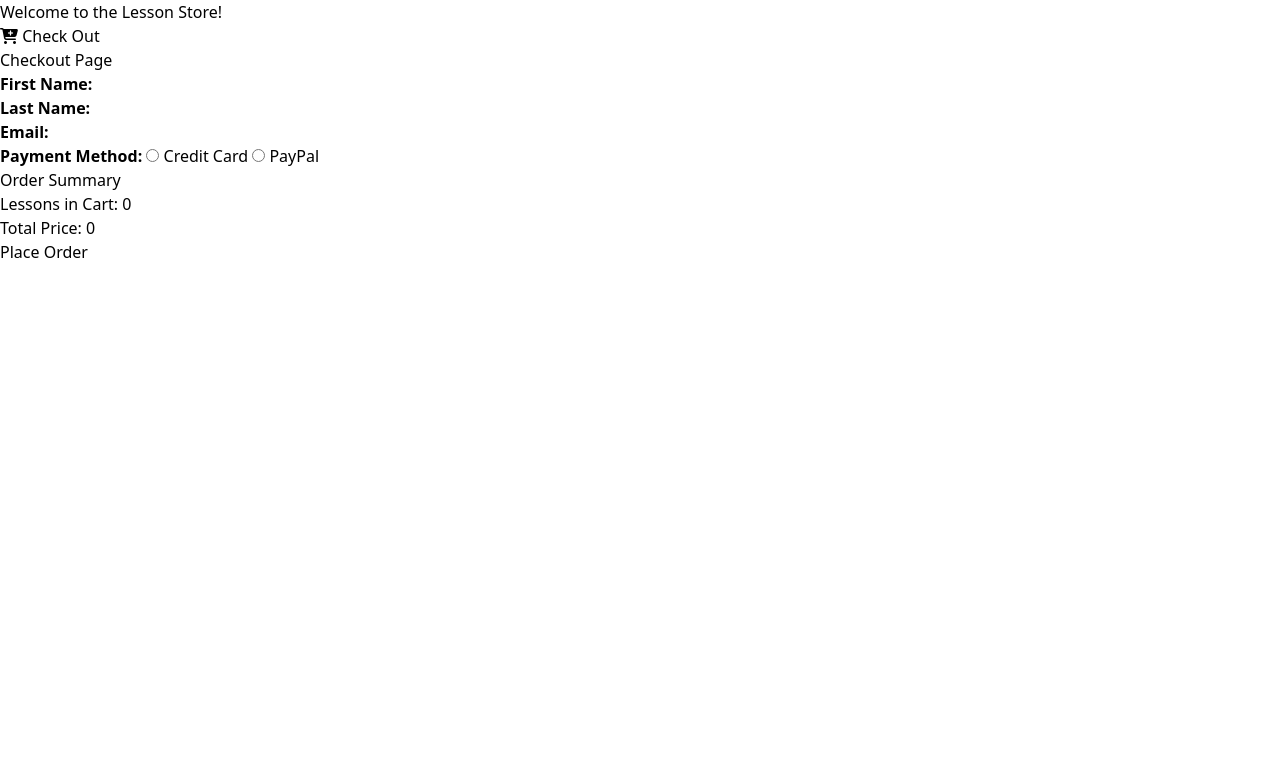
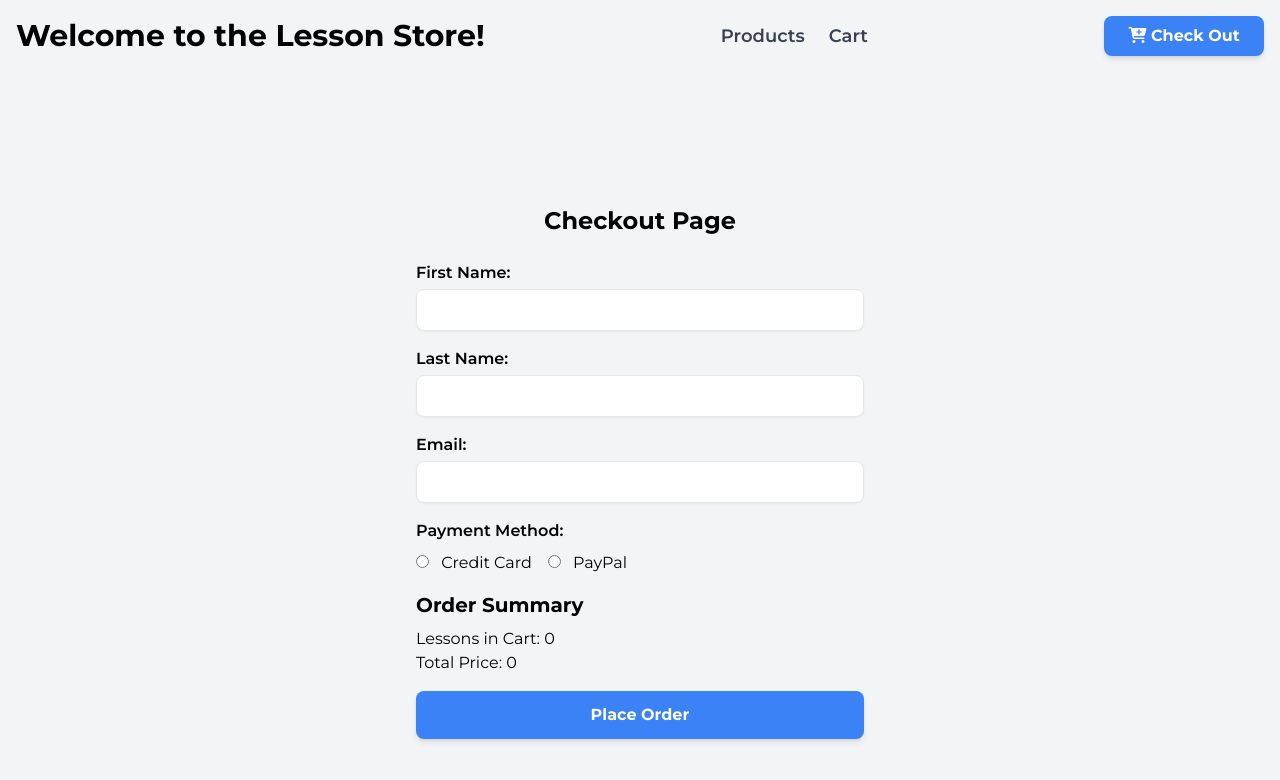
Before and after one commit to PanasheTapfumaneyi/LessonsApp, a website: page app.html in a window 1280 px wide. Both pictures are taken after a click on the button "Check Out". Drawn offline with nearby package versions, Linux system fonts and the light colour scheme.

Commit message:
Added background and main page design

```diff
--- a/app.html
+++ b/app.html
@@ -6,67 +6,183 @@
     <link rel="stylesheet" href="https://cdnjs.cloudflare.com/ajax/libs/font-awesome/6.6.0/css/all.min.css" />
     <script src="https://unpkg.com/vue@2.7.8/dist/vue.js"></script>
     <script src="https://cdn.tailwindcss.com"></script>
+    <link rel="preconnect" href="https://fonts.googleapis.com">
+    <link rel="preconnect" href="https://fonts.gstatic.com" crossorigin>
+    <link href="https://fonts.googleapis.com/css2?family=Montserrat:ital,wght@0,100..900;1,100..900&display=swap" rel="stylesheet">
     <title>Lesson Store</title>
+    <style>
+        body {
+            font-family: 'Montserrat', sans-serif; /* Apply Montserrat font */
+        }
+    </style>
 </head>
 <body>
-    <div id="lessonStore">
-        <header>
-            <h1>{{ message }}</h1>
-            <button v-on:click="toggleCheckout">
+    <div class="h-screen bg-[url('/assets/class.jpg')] bg-cover bg-center" id="lessonStore">
+        <header class="bg-gray-100 shadow-md p-4">
+            <!-- Navigation Bar -->
+            <nav class="flex justify-between items-center">
+                <!-- Logo/Title -->
+                <h1 class="text-3xl font-bold text-black">{{ message }}</h1>
+
+                 <!-- Navigation Links -->
+            <ul class="flex space-x-6 text-lg font-semibold text-gray-700">
+                    <li><a href="#" @click="showCartPage = false; showProducts = true" class="hover:text-blue-500">Products</a></li>
+                    <li><a href="#" @click="showCartPage = true; showProducts = false" class="hover:text-blue-500">Cart</a></li>
+            </ul>
+                <!-- Checkout Button -->
+                <button
+                    class="w-40 px-6 py-2 bg-blue-500 hover:bg-blue-600 text-white font-bold rounded-lg shadow-md transition-all duration-200"
+                    v-on:click="toggleCheckout"
+                >
                     {{ itemsInCart }}
                     <span class="fa-solid fa-cart-plus"></span> Check Out
                 </button>
+            </nav>
         </header>
+
 
         <main>
            <!-- Product Section -->
-            <div class="ml-20 mt-10 grid grid-cols-1 sm:grid-cols-2 md:grid-cols-3 lg:grid-cols-4 gap-6" v-if="showProducts">
-                <div v-for="lesson in sortedLessons" :key="lesson.id">
-                    <figure>
+<div class="ml-96 w-2/3 rounded-lg mt-32 grid grid-cols-3 gap-1 auto-rows-max" v-if="showProducts">
+    <div class="bg-white w-10/12 m-2 p-1 rounded-lg" v-for="lesson in sortedLessons" :key="lesson.id">
+        <figure class="flex justify-center items-center">
             <img :src="lesson.image" alt="Lesson Image" width="200" height="200">
         </figure>
         <h2>{{ lesson.title }}</h2>
         <p>{{ lesson.description }}</p>
         <p>Price: {{ lesson.price }}</p>
 
-                    <button v-if="canAddToCart(lesson)" @click="addToCart(lesson)">Add to Cart</button>
-                    <button v-else disabled>Out of Stock</button>
+        <div>
+            <span class="text-xl" v-for="n in lesson.rating">★</span>
+            <span v-for="n in 5 - lesson.rating">☆</span>
+        </div>
+
+        <button
+            class="w-40 px-6 py-2 bg-green-500 hover:bg-green-600 text-white font-bold rounded-lg shadow-md transition-all duration-200"
+            v-if="canAddToCart(lesson)"
+            @click="addToCart(lesson)"
+        >
+            Add to Cart
+        </button>
+        <button class="font-bold" v-else disabled>Out of Stock</button>
 
         <span v-if="lessonsLeft(lesson) === 0">All sold out!</span>
         <span v-else-if="lessonsLeft(lesson) < 5">Only {{ lessonsLeft(lesson) }} left!</span>
+    </div>
+</div>
 
+<!-- Cart Page -->
+<div
+    v-if="showCartPage"
+    class="flex flex-col justify-center items-center h-screen p-4"
+>
+    <h2 class="text-2xl font-bold mb-4">Your Cart</h2>
+    <div v-if="cartItems.length > 0" class="w-full max-w-md">
+        <div
+            v-for="lesson in cartItems"
+            :key="lesson.id"
+            class="p-4 bg-white shadow-md rounded-lg mb-4"
+        >
+            <h3 class="text-xl font-bold">{{ lesson.title }}</h3>
+            <p>{{ lesson.description }}</p>
+            <p>Price: {{ lesson.price }}</p>
+            <button
+                class="px-4 py-2 bg-red-500 hover:bg-red-600 text-white font-bold rounded-lg shadow-md transition-all duration-200"
+                @click="removeFromCart(lesson.id)"
+            >
+                Remove
+            </button>
+        </div>
+    </div>
+    <div v-else>
+        <p>Your cart is empty!</p>
+    </div>
+</div>
+
+
+    <!-- Checkout Section -->
+<div
+v-if="!showProducts && !showCartPage"
+class="flex flex-col justify-center items-center h-screen bg-gray-100 p-4"
+>
+<h1 class="text-2xl font-bold mb-6">Checkout Page</h1>
+<form class="w-full max-w-md space-y-4">
     <div>
-                        <span v-for="n in lesson.rating">★</span>
-                        <span v-for="n in 5 - lesson.rating">☆</span>
+        <label class="block font-semibold mb-1" for="firstName">First Name:</label>
+        <input
+            id="firstName"
+            v-model.trim="order.firstName"
+            class="w-full px-4 py-2 border rounded-lg shadow-sm focus:outline-none focus:ring-2 focus:ring-blue-400"
+        />
+    </div>
+    <div>
+        <label class="block font-semibold mb-1" for="lastName">Last Name:</label>
+        <input
+            id="lastName"
+            v-model.trim="order.lastName"
+            class="w-full px-4 py-2 border rounded-lg shadow-sm focus:outline-none focus:ring-2 focus:ring-blue-400"
+        />
+    </div>
+    <div>
+        <label class="block font-semibold mb-1" for="email">Email:</label>
+        <input
+            id="email"
+            v-model.trim="order.email"
+            type="email"
+            class="w-full px-4 py-2 border rounded-lg shadow-sm focus:outline-none focus:ring-2 focus:ring-blue-400"
+        />
+    </div>
+    <div>
+        <label class="block font-semibold mb-2">Payment Method:</label>
+        <div class="flex items-center space-x-4">
+            <div>
+                <input
+                    type="radio"
+                    id="credit"
+                    value="Credit Card"
+                    v-model="order.paymentMethod"
+                    class="mr-2"
+                />
+                <label for="credit">Credit Card</label>
+            </div>
+            <div>
+                <input
+                    type="radio"
+                    id="paypal"
+                    value="PayPal"
+                    v-model="order.paymentMethod"
+                    class="mr-2"
+                />
+                <label for="paypal">PayPal</label>
             </div>
         </div>
     </div>
-
-            <!-- Checkout Section -->
-            <div v-else>
-                <h1>Checkout Page</h1>
-                <p><strong>First Name:</strong> <input v-model.trim="order.firstName" /></p>
-                <p><strong>Last Name:</strong> <input v-model.trim="order.lastName" /></p>
-                <p><strong>Email:</strong> <input v-model.trim="order.email" /></p>
-                <p><strong>Payment Method:</strong>
-                    <input type="radio" id="credit" value="Credit Card" v-model="order.paymentMethod">
-                    <label for="credit">Credit Card</label>
-                    <input type="radio" id="paypal" value="PayPal" v-model="order.paymentMethod">
-                    <label for="paypal">PayPal</label>
-                </p>
-                <h2>Order Summary</h2>
+    <div>
+        <h2 class="text-xl font-bold mb-2">Order Summary</h2>
         <p>Lessons in Cart: {{ cart.length }}</p>
         <p>Total Price: {{ totalPrice }}</p>
-                <button @click="placeOrder">Place Order</button>
     </div>
+    <button
+        @click="placeOrder"
+        type="button"
+        class="w-full px-6 py-3 bg-blue-500 hover:bg-blue-600 text-white font-bold rounded-lg shadow-md transition-all duration-200"
+    >
+        Place Order
+    </button>
+</form>
+</div>
+
         </main>
     </div>
 
     <script>
         const lessons = [
-            { id: 1, title: "Math 101", description: "Basic Math Lessons", price: 50, availableInventory: 5, rating: 4, image: "https://via.placeholder.com/200" },
-            { id: 2, title: "History Basics", description: "World History Overview", price: 75, availableInventory: 3, rating: 5, image: "https://via.placeholder.com/200" },
-            { id: 3, title: "Intro to Programming", description: "Learn programming fundamentals", price: 100, availableInventory: 2, rating: 4, image: "https://via.placeholder.com/200" },
+            { id: 1, title: "Math 101", description: "Basic Math Lessons", price: 50, availableInventory: 5, rating: 4, image: "/assets/math.png" },
+            { id: 2, title: "History Basics", description: "World History Overview", price: 75, availableInventory: 3, rating: 5, image: "/assets/history.png" },
+            { id: 3, title: "Intro to Programming", description: "Learn programming fundamentals", price: 100, availableInventory: 2, rating: 4, image: "/assets/code.png" },
+            { id: 4, title: "Intro to Programming", description: "Learn programming fundamentals", price: 100, availableInventory: 2, rating: 4, image: "/assets/code.png" },
+            { id: 5, title: "Intro to Programming", description: "Learn programming fundamentals", price: 100, availableInventory: 2, rating: 4, image: "/assets/code.png" },
+            { id: 6, title: "Intro to Programming", description: "Learn programming fundamentals", price: 100, availableInventory: 2, rating: 4, image: "/assets/code.png" },
         ];
 
         new Vue({
@@ -74,6 +190,7 @@
     data: {
         message: 'Welcome to the Lesson Store!',
         showProducts: true,
+        showCartPage: false,
         lessons: lessons,
         cart: [],
         order: {
@@ -85,10 +202,15 @@
     },
     methods: {
         toggleCheckout() {
-                    this.showProducts = !this.showProducts;
+            this.showProducts = false;
+            this.showCartPage = false;
         },
         addToCart(lesson) {
             this.cart.push(lesson.id);
+        },
+        removeFromCart(id) {
+            const index = this.cart.indexOf(id);
+            if (index !== -1) this.cart.splice(index, 1);
         },
         canAddToCart(lesson) {
             return lesson.availableInventory > this.cartCount(lesson.id);
@@ -104,11 +226,15 @@
             this.cart = [];
             this.order = { firstName: '', lastName: '', email: '', paymentMethod: '' };
             this.showProducts = true;
+            this.showCartPage = false;
         }
     },
     computed: {
         itemsInCart() {
             return this.cart.length || '';
+        },
+        cartItems() {
+            return this.cart.map(id => this.lessons.find(lesson => lesson.id === id));
         },
         sortedLessons() {
             return this.lessons.sort((a, b) => a.price - b.price);
@@ -121,6 +247,7 @@
         }
     }
 });
+
     </script>
 </body>
 </html>
--- /dev/null
+++ b/package.json
@@ -0,0 +1,5 @@
+{
+  "devDependencies": {
+    "tailwindcss": "^3.4.15"
+  }
+}
--- /dev/null
+++ b/tailwind.config.js
@@ -0,0 +1,8 @@
+/** @type {import('tailwindcss').Config} */
+module.exports = {
+  content: [],
+  theme: {
+    extend: {},
+  },
+  plugins: [],
+}
```
Also changed, not shown: assets/class.jpg (added), assets/code.png (added), assets/history.png (added), assets/math.png (added), index.html (added), 1 other file. Lines whose indentation alone changed are shown as unchanged.
